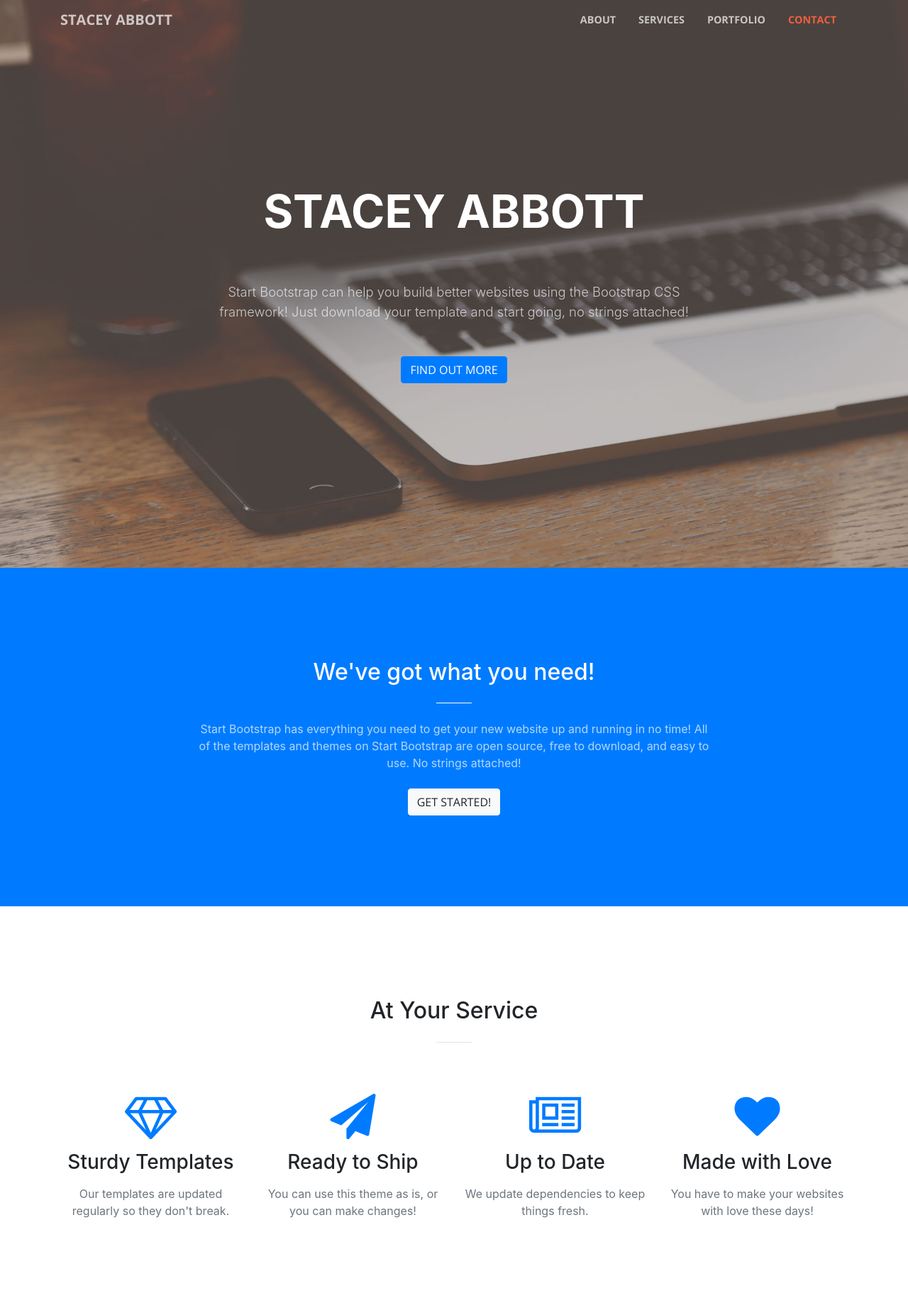
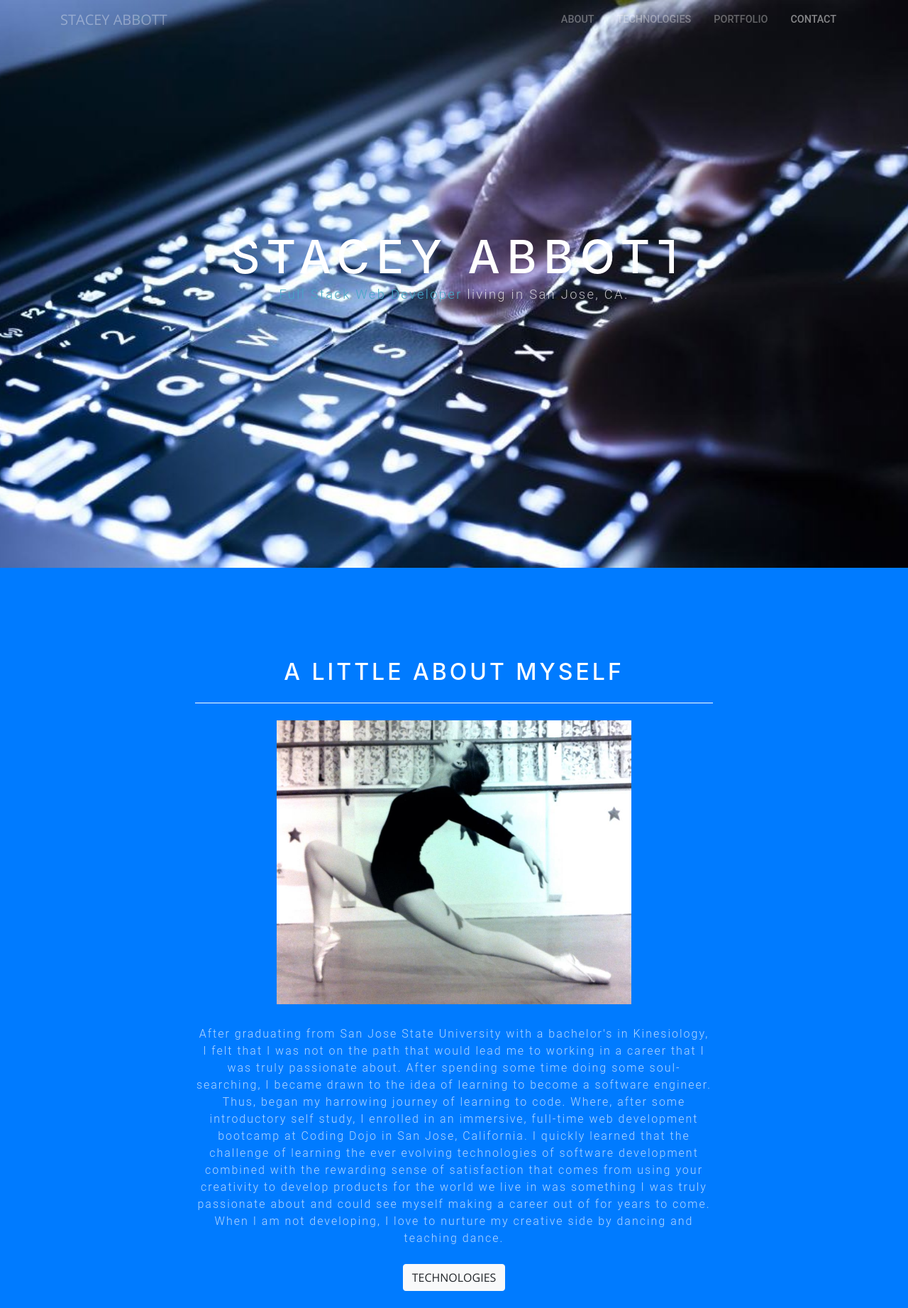
Before and after one commit to stacecadet17/portfolio, a website with bundled scripts: page index.html in a window 1280 px wide. Shown: the top 1843 px of the page at 71% size. Built offline with nearby package versions, Linux system fonts and the light colour scheme.

Commit message:
Almost Finished

```diff
--- a/css/creative.css
+++ b/css/creative.css
@@ -8,18 +8,18 @@ body {
   font-family: 'Merriweather', 'Helvetica Neue', Arial, sans-serif;
 }
 
-hr {
+/*hr {
   max-width: 50px;
   border-width: 3px;
   border-color: #F05F40;
-}
+}*/
 
 hr.light {
   border-color: #fff;
 }
 
 a {
-  color: #F05F40;
+  color: #44a8c5;
   -webkit-transition: all 0.2s;
   -moz-transition: all 0.2s;
   transition: all 0.2s;
@@ -29,17 +29,32 @@ a:hover {
   color: #f05f40;
 }
 
+p {
+  font-family: "Roboto", Helvetica, sans-serif;
+  color: lime;
+	font-weight: 300;
+	line-height: 1.5em;
+	margin: 0 0 1em 0;
+	letter-spacing: 0.125em;
+}
+
 h1,
 h2,
 h3,
 h4,
 h5,
 h6 {
-  font-family: 'Open Sans', 'Helvetica Neue', Arial, sans-serif;
+  font-family: "Roboto", Helvetica, sans-serif;
+  color: lime;
+	font-weight: 300;
+	line-height: 1em;
+	margin: 0 0 1em 0;
+	text-transform: uppercase;
+	letter-spacing: 0.125em;
 }
 
 .bg-primary {
-  background-color: #F05F40 !important;
+  background-color: gray !important;
 }
 
 .bg-dark {
@@ -82,40 +97,41 @@ img::-moz-selection {
 
 #mainNav {
   border-bottom: 1px solid rgba(33, 37, 41, 0.1);
-  background-color: #fff;
-  font-family: 'Open Sans', 'Helvetica Neue', Arial, sans-serif;
+  background-color: black;
+  opacity: 0.5;
+  font-family: "Roboto", Helvetica, sans-serif;
   -webkit-transition: all 0.2s;
   -moz-transition: all 0.2s;
   transition: all 0.2s;
 }
 
 #mainNav .navbar-brand {
-  font-weight: 700;
+  font-weight: 500;
   text-transform: uppercase;
-  color: #F05F40;
+  color: rgba(255, 255, 255, 0.7);
   font-family: 'Open Sans', 'Helvetica Neue', Arial, sans-serif;
 }
 
 #mainNav .navbar-brand:focus, #mainNav .navbar-brand:hover {
-  color: #f05f40;
+  color: #44a8c5;
 }
 
 #mainNav .navbar-nav > li.nav-item > a.nav-link,
 #mainNav .navbar-nav > li.nav-item > a.nav-link:focus {
   font-size: .9rem;
-  font-weight: 700;
+  font-weight: 500;
   text-transform: uppercase;
-  color: #212529;
+  color: rgba(255, 255, 255, 0.7);
 }
 
 #mainNav .navbar-nav > li.nav-item > a.nav-link:hover,
 #mainNav .navbar-nav > li.nav-item > a.nav-link:focus:hover {
-  color: #F05F40;
+  color: #44a8c5;
 }
 
 #mainNav .navbar-nav > li.nav-item > a.nav-link.active,
 #mainNav .navbar-nav > li.nav-item > a.nav-link:focus.active {
-  color: #F05F40 !important;
+  color: white !important;
   background-color: transparent;
 }
 
@@ -148,21 +164,23 @@ img::-moz-selection {
   }
   #mainNav.navbar-shrink {
     border-bottom: 1px solid rgba(33, 37, 41, 0.1);
-    background-color: #fff;
+    background-color: black;
+    opacity: 0.7;
   }
   #mainNav.navbar-shrink .navbar-brand {
-    color: #F05F40;
+    color:#44a8c5;
   }
   #mainNav.navbar-shrink .navbar-brand:focus, #mainNav.navbar-shrink .navbar-brand:hover {
-    color: #f05f40;
+    color: #44a8c5;
   }
   #mainNav.navbar-shrink .navbar-nav > li.nav-item > a.nav-link,
   #mainNav.navbar-shrink .navbar-nav > li.nav-item > a.nav-link:focus {
-    color: #212529;
+    color: #44a8c5;
+
   }
   #mainNav.navbar-shrink .navbar-nav > li.nav-item > a.nav-link:hover,
   #mainNav.navbar-shrink .navbar-nav > li.nav-item > a.nav-link:focus:hover {
-    color: #F05F40;
+    color:#44a8c5;
   }
 }
 
@@ -282,7 +300,7 @@ header.masthead p {
 }
 
 .text-primary {
-  color: #F05F40 !important;
+  color: purple !important;
 }
 
 .btn {
@@ -310,3 +328,86 @@ header.masthead p {
 .btn-primary:active, .btn-primary:focus {
   box-shadow: 0 0 0 0.2rem rgba(240, 95, 64, 0.5) !important;
 }
+
+.navbar-toggler-icon {
+  background-color: rgba(255, 255, 255, 0.7);
+}
+
+#ballet {
+  height: 400px;
+  width: 500px;
+  margin-bottom: 30px;
+}
+
+/*typewriter effect*/
+@media(min-width: 750px) {
+  .typewriter {
+    width: 350px;
+    overflow: hidden;
+    border-right: .08em solid white;
+    white-space: nowrap;
+    margin: 0 auto;
+    letter-spacing: .15em;
+    animation: typing 3s steps(20, end),
+    blink-caret .75s step-end infinite;
+  }
+
+  @keyframes typing {
+    from { width: 0 }
+    to { width: 350px; }
+
+  }
+
+  @keyframes blink-caret {
+    from, to { border-color: transparent }
+    50% { border-color: white;}
+  }
+}
+
+@media (min-width: 992px) {
+  .typewriter {
+    width: 500px;
+    overflow: hidden;
+    border-right: .08em solid white;
+    white-space: nowrap;
+    margin: 0 auto;
+    letter-spacing: .15em;
+    animation: typing 3s steps(20, end),
+    blink-caret .75s step-end infinite;
+  }
+
+  @keyframes typing {
+    from { width: 0 }
+    to { width: 500px; }
+
+  }
+
+  @keyframes blink-caret {
+    from, to { border-color: transparent }
+    50% { border-color: white;}
+  }
+}
+
+@media (min-width: 1200px) {
+  .typewriter {
+    width: 630px;
+    overflow: hidden;
+    border-right: .08em solid white;
+    white-space: nowrap;
+    margin: 0 auto;
+    letter-spacing: .15em;
+    animation: typing 3s steps(20, end),
+    blink-caret .75s step-end infinite;
+  }
+
+  @keyframes typing {
+    from { width: 0 }
+    to { width: 630px; }
+
+  }
+
+  @keyframes blink-caret {
+    from, to { border-color: transparent }
+    50% { border-color: white;}
+  }
+}
--- a/index.html
+++ b/index.html
@@ -14,6 +14,8 @@
     <link href="vendor/bootstrap/css/bootstrap.min.css" rel="stylesheet">
 
     <!-- Custom fonts for this template -->
+    <link rel="stylesheet" href="https://use.fontawesome.com/releases/v5.1.1/css/all.css" integrity="sha384-O8whS3fhG2OnA5Kas0Y9l3cfpmYjapjI0E4theH4iuMD+pLhbf6JI0jIMfYcK3yZ" crossorigin="anonymous">
+
     <link href="vendor/font-awesome/css/font-awesome.min.css" rel="stylesheet" type="text/css">
     <link href='https://fonts.googleapis.com/css?family=Open+Sans:300italic,400italic,600italic,700italic,800italic,400,300,600,700,800' rel='stylesheet' type='text/css'>
     <link href='https://fonts.googleapis.com/css?family=Merriweather:400,300,300italic,400italic,700,700italic,900,900italic' rel='stylesheet' type='text/css'>
@@ -22,7 +24,7 @@
     <link href="vendor/magnific-popup/magnific-popup.css" rel="stylesheet">
 
     <!-- Custom styles for this template -->
-    <link href="css/creative.min.css" rel="stylesheet">
+    <link href="css/creative.css" rel="stylesheet">
 
   </head>
 
@@ -41,7 +43,7 @@
               <a class="nav-link js-scroll-trigger" href="#about">About</a>
             </li>
             <li class="nav-item">
-              <a class="nav-link js-scroll-trigger" href="#services">Services</a>
+              <a class="nav-link js-scroll-trigger" href="#technologies">Technologies</a>
             </li>
             <li class="nav-item">
               <a class="nav-link js-scroll-trigger" href="#portfolio">Portfolio</a>
@@ -58,14 +60,12 @@
       <div class="container my-auto">
         <div class="row">
           <div class="col-lg-10 mx-auto">
-            <h1 class="text-uppercase">
-              <strong>Stacey Abbott</strong>
-            </h1>
-            <hr>
+            <h1 class="typewriter">Stacey Abbott</h1>
+            <!-- <hr> -->
           </div>
           <div class="col-lg-8 mx-auto">
-            <p class="text-faded mb-5">Start Bootstrap can help you build better websites using the Bootstrap CSS framework! Just download your template and start going, no strings attached!</p>
-            <a class="btn btn-primary btn-xl js-scroll-trigger" href="#about">Find Out More</a>
+            <p class="text-faded mb-5"><span style="color:#44a8c5">Full Stack Web Developer</span> living in San Jose, CA.</p>
+            <!-- <a class="btn btn-primary btn-xl js-scroll-trigger" href="#about">Find Out More</a> -->
           </div>
         </div>
       </div>
@@ -75,20 +75,31 @@
       <div class="container">
         <div class="row">
           <div class="col-lg-8 mx-auto text-center">
-            <h2 class="section-heading text-white">We've got what you need!</h2>
+            <h2 class="section-heading text-white">A Little About Myself</h2>
             <hr class="light my-4">
-            <p class="text-faded mb-4">Start Bootstrap has everything you need to get your new website up and running in no time! All of the templates and themes on Start Bootstrap are open source, free to download, and easy to use. No strings attached!</p>
-            <a class="btn btn-light btn-xl js-scroll-trigger" href="#services">Get Started!</a>
+            <img src="img/ballet.jpg" id="ballet">
+            <p class="text-faded mb-4">After graduating from San Jose State University with a bachelor's
+              in Kinesiology, I felt that I was not on the path that would lead me to working in a career
+              that I was truly passionate about. After spending some time doing some soul-searching, I became
+              drawn to the idea of learning to become a software engineer. Thus, began my harrowing journey of
+              learning to code. Where, after some introductory self study, I enrolled in an immersive,
+              full-time web development bootcamp at Coding Dojo in San Jose, California. I quickly learned
+              that the challenge of learning the ever evolving technologies of software development combined
+              with the rewarding sense of satisfaction that comes from using your creativity to develop
+              products for the world we live in was something I was truly passionate about and could see
+              myself making a career out of for years to come. When I am not developing, I love to nurture
+              my creative side by dancing and teaching dance.</p>
+            <a class="btn btn-light btn-xl js-scroll-trigger" href="#technologies">Technologies</a>
           </div>
         </div>
       </div>
     </section>
 
-    <section id="services">
+    <section id="technologies">
       <div class="container">
         <div class="row">
           <div class="col-lg-12 text-center">
-            <h2 class="section-heading">At Your Service</h2>
+            <h2 class="section-heading">What I'm Working With</h2>
             <hr class="my-4">
           </div>
         </div>
@@ -97,34 +108,101 @@
         <div class="row">
           <div class="col-lg-3 col-md-6 text-center">
             <div class="service-box mt-5 mx-auto">
-              <i class="fa fa-4x fa-diamond text-primary mb-3 sr-icons"></i>
-              <h3 class="mb-3">Sturdy Templates</h3>
-              <p class="text-muted mb-0">Our templates are updated regularly so they don't break.</p>
+              <!-- <i class="fa fa-4x fa-diamond text-primary mb-3 sr-icons"></i> -->
+              <i class="fab fa-4x fa-angular text-primary mb-3 sr-icons"></i>
+              <h3 class="mb-3">Angular</h3>
+              <!-- <p class="text-muted mb-0">Our templates are updated regularly so they don't break.</p> -->
             </div>
           </div>
           <div class="col-lg-3 col-md-6 text-center">
             <div class="service-box mt-5 mx-auto">
-              <i class="fa fa-4x fa-paper-plane text-primary mb-3 sr-icons"></i>
-              <h3 class="mb-3">Ready to Ship</h3>
-              <p class="text-muted mb-0">You can use this theme as is, or you can make changes!</p>
+              <i class="fab fa-4x fa-python text-primary mb-3 sr-icons"></i>
+              <h3 class="mb-3">Python</h3>
             </div>
           </div>
           <div class="col-lg-3 col-md-6 text-center">
             <div class="service-box mt-5 mx-auto">
-              <i class="fa fa-4x fa-newspaper-o text-primary mb-3 sr-icons"></i>
-              <h3 class="mb-3">Up to Date</h3>
-              <p class="text-muted mb-0">We update dependencies to keep things fresh.</p>
+              <i class="fab fa-4x fa-js text-primary mb-3 sr-icons"></i>
+              <h3 class="mb-3">Javascript</h3>
             </div>
           </div>
           <div class="col-lg-3 col-md-6 text-center">
             <div class="service-box mt-5 mx-auto">
-              <i class="fa fa-4x fa-heart text-primary mb-3 sr-icons"></i>
-              <h3 class="mb-3">Made with Love</h3>
-              <p class="text-muted mb-0">You have to make your websites with love these days!</p>
+              <i class="fas fa-database fa-4x text-primary mb-3 sr-icons"></i>
+              <h3 class="mb-3">MongoDB</h3>
+            </div>
+          </div>
+        </div>
+        <div class="row">
+          <div class="col-lg-12 text-center">
+          </div>
+        </div>
+      </div>
+      <div class="container">
+        <div class="row">
+          <div class="col-lg-3 col-md-6 text-center">
+            <div class="service-box mt-5 mx-auto">
+              <!-- <i class="fa fa-4x fa-diamond text-primary mb-3 sr-icons"></i> -->
+              <i class="fab fa-node-js fa-4x text-primary mb-3 sr-icons"></i>
+              <h3 class="mb-3">Nodejs</h3>
+            </div>
+          </div>
+          <div class="col-lg-3 col-md-6 text-center">
+            <div class="service-box mt-5 mx-auto">
+              <i class="far fa-clone fa-4x text-primary mb-3 sr-icons"></i>
+              <h3 class="mb-3">Django</h3>
+            </div>
+          </div>
+          <div class="col-lg-3 col-md-6 text-center">
+            <div class="service-box mt-5 mx-auto">
+              <i class="far fa-clone fa-4x text-primary mb-3 sr-icons"></i>
+              <h3 class="mb-3">Expressjs</h3>
+            </div>
+          </div>
+          <div class="col-lg-3 col-md-6 text-center">
+            <div class="service-box mt-5 mx-auto">
+              <i class=""></i>
+              <i class="fas fa-mobile-alt fa-4x text-primary mb-3 sr-icons"></i>
+              <h3 class="mb-3">iOS</h3>
             </div>
           </div>
         </div>
       </div>
+      <div class="row">
+        <div class="col-lg-12 text-center">
+        </div>
+      </div>
+    </div>
+    <div class="container">
+      <div class="row">
+        <div class="col-lg-3 col-md-6 text-center">
+          <div class="service-box mt-5 mx-auto">
+            <!-- <i class="fa fa-4x fa-diamond text-primary mb-3 sr-icons"></i> -->
+            <i class="fab fa-java fa-4x text-primary mb-3 sr-icons"></i>
+            <h3 class="mb-3">Java</h3>
+          </div>
+        </div>
+        <div class="col-lg-3 col-md-6 text-center">
+          <div class="service-box mt-5 mx-auto">
+            <i class="fab fa-html5 fa-4x text-primary mb-3 sr-icons"></i>
+            <h3 class="mb-3">HTML</h3>
+          </div>
+        </div>
+        <div class="col-lg-3 col-md-6 text-center">
+          <div class="service-box mt-5 mx-auto">
+            <i class="fab fa-css3-alt fa-4x text-primary mb-3 sr-icons"></i>
+            <h3 class="mb-3">CSS</h3>
+          </div>
+        </div>
+        <div class="col-lg-3 col-md-6 text-center">
+          <div class="service-box mt-5 mx-auto">
+            <i class=""></i>
+            <i class="fas fa-database fa-4x text-primary mb-3 sr-icons"></i>
+            <h3 class="mb-3">MySQL</h3>
+          </div>
+        </div>
+      </div>
+    </div>
     </section>
 
     <section class="p-0" id="portfolio">
@@ -265,7 +343,8 @@
     <script src="vendor/magnific-popup/jquery.magnific-popup.min.js"></script>
 
     <!-- Custom scripts for this template -->
-    <script src="js/creative.min.js"></script>
+    <!-- <script src="js/creative.min.js"></script> -->
+    <script src="js/creative.js"></script>
 
   </body>
 
--- a/js/creative.js
+++ b/js/creative.js
@@ -72,4 +72,5 @@
     }
   });
 
+
 })(jQuery); // End of use strict
```
Also changed, not shown: css/creative.min.css (deleted), img/ballet.jpg (added), vendor/bootstrap/css/bootstrap.css.
